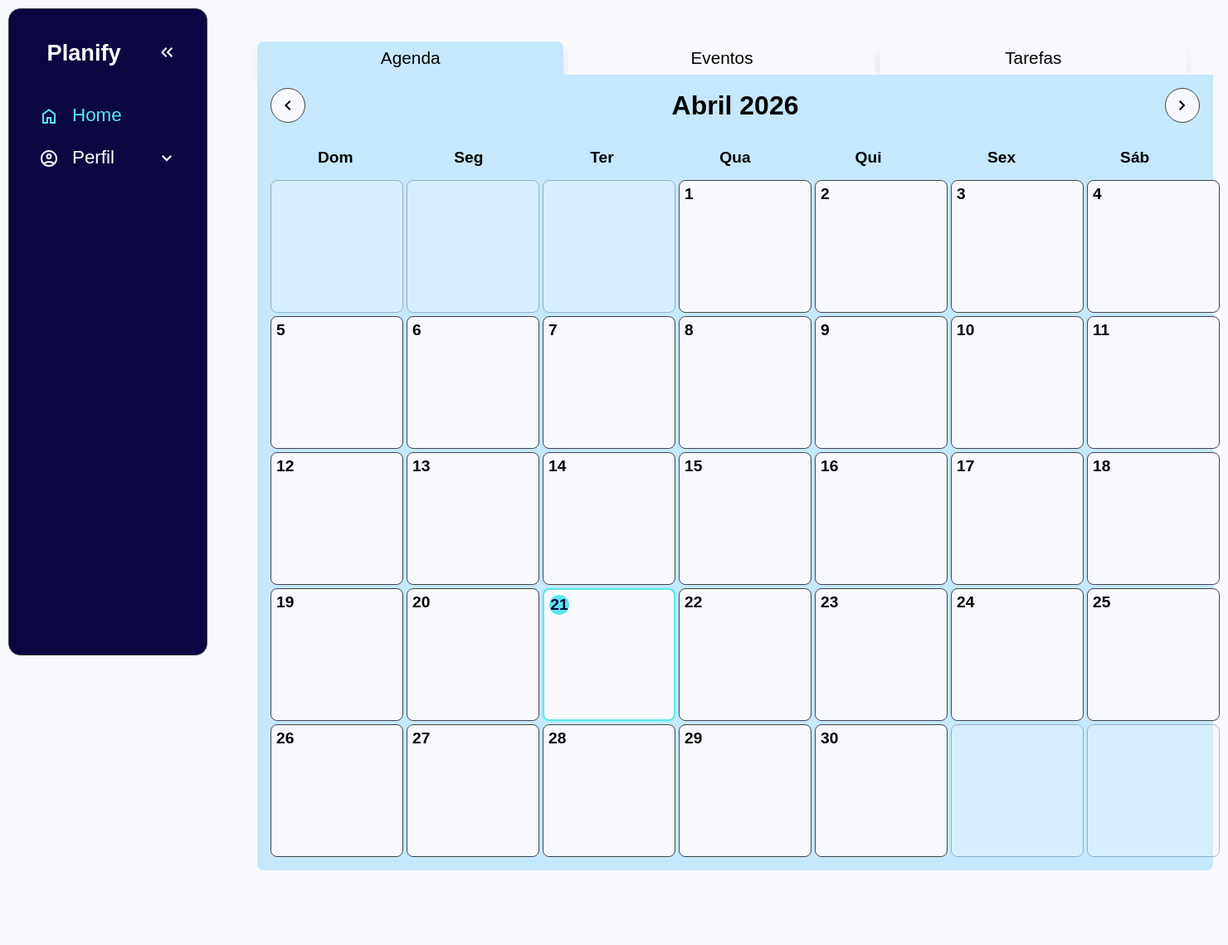
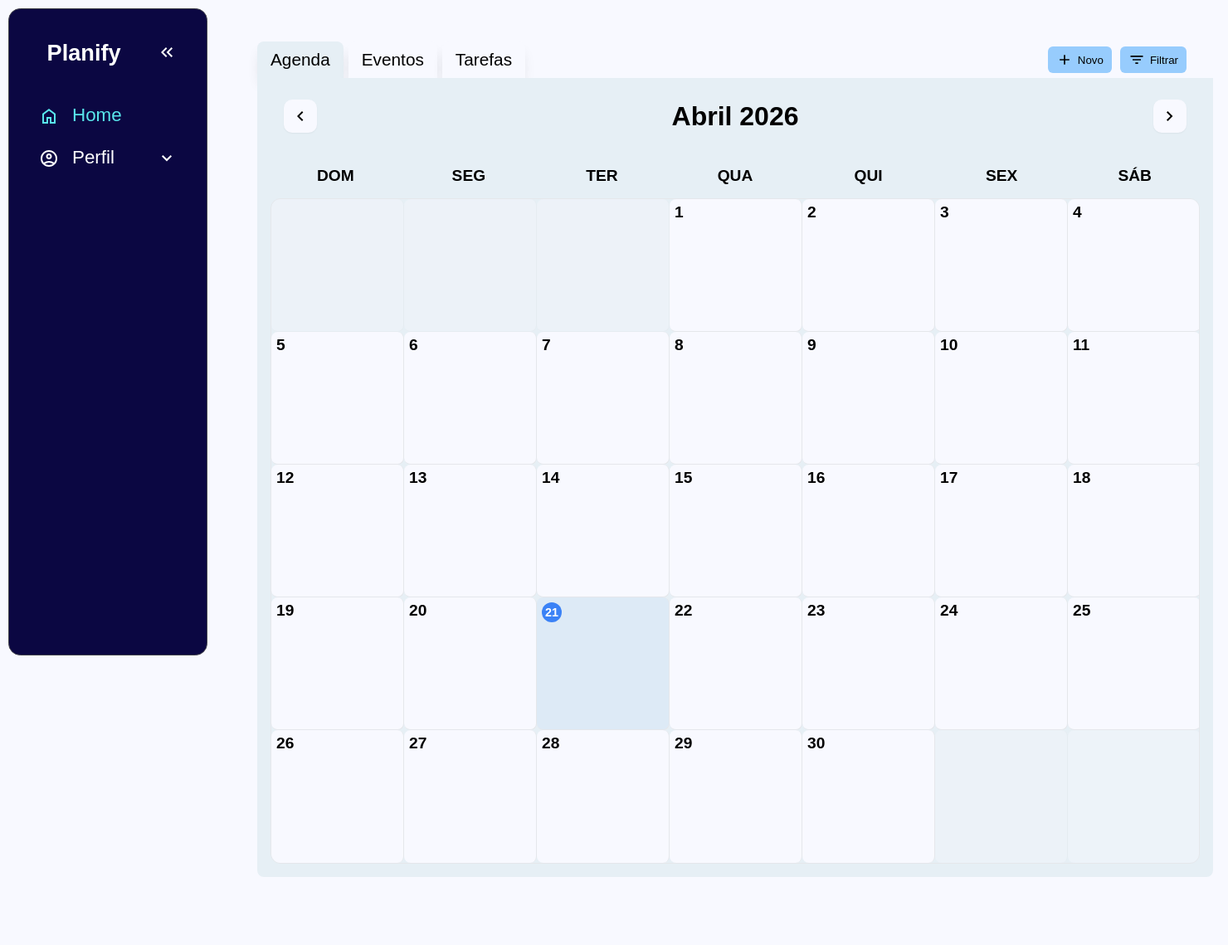
Before and after one commit to MEduardaNunes/TP-ES, a Django app: page /schedule/main_calendar_view/ in a window 1480 px wide. Shown: the whole page at 83% size. Before the commit the page ends 1049 px from the top, so only its background shows below. Run offline with Django 5.2, Linux system fonts and the light colour scheme; a user stored in the database is signed in; data that the repository does not hold is empty; some web fonts are replaced.

Commit message:
melhorando agenda

```diff
--- a/tp_es/schedules/static/schedules/css/calendar.css
+++ b/tp_es/schedules/static/schedules/css/calendar.css
@@ -240,6 +240,7 @@ main p {
   align-items: center;
   justify-content: space-between;
   margin-bottom: 1.5em;
+  padding: 10px 16px;
 }
 
 .calendar-header h2 {
@@ -257,27 +258,48 @@ main p {
   display: flex;
   align-items: center;
   justify-content: center;
+
   width: 40px;
   height: 40px;
-  border-radius: 2em;
+
+  border-radius: 10px;
   background: var(--base-clr);
-  border: 1px solid var(--line-clr);
+  border: none;
   color: var(--secondary-text-clr);
   text-decoration: none;
   transition: all 200ms ease;
+  cursor: pointer;
 }
 
 .calendar-nav-btn:hover {
   background: var(--accent-clr);
-  border-color: var(--accent-clr);
-  color: var(--sidebar-clr);
+  transform: translateY(-1px);
+}
+
+.calendar-nav-btn {
+  box-shadow: 0 1px 2px rgba(0,0,0,0.05);
+}
+
+.calendar-nav-btn:hover {
+  box-shadow: 0 4px 10px rgba(0,0,0,0.08);
+}
+
+.calendar-weekdays {
+  gap: 4px;
+  margin-bottom: 0px;
 }
 
 .calendar-weekdays,
 .calendar-grid {
   display: grid;
   grid-template-columns: repeat(7, 1fr);
-  gap: 4px;
+}
+
+.calendar-grid {
+  gap: 0;
+  border: 1px solid #e5e7eb;
+  border-radius: 12px;
+  overflow: hidden;
 }
 
 .calendar-weekdays div {
@@ -305,7 +327,8 @@ main p {
 .calendar-day {
   background: var(--base-clr);
   border-radius: 0.5em;
-  border: 1px solid var(--line-clr);
+  border-right: 1px solid #e5e7eb;
+  border-bottom: 1px solid #e5e7eb;
   min-height: 10em;
   min-width: 10em;
   padding: 6px;
@@ -320,8 +343,15 @@ main p {
 }
 
 .calendar-day.today {
-  border: 2px solid var(--accent-clr);
-  box-shadow: 0 0 0 2px rgba(89, 231, 236, 0.15);
+  background: transparent;
+}
+
+.calendar-day:nth-child(7n) {
+  border-right: none;
+}
+
+.calendar-day:nth-last-child(-n+7) {
+  border-bottom: none;
 }
 
 .day-number {
@@ -335,15 +365,22 @@ main p {
 
 .calendar-day.today .day-number {
   font-size: 1.2rem;
-  color: var(--sidebar-clr);
-  background: var(--accent-clr);
+  background-color: #3b82f6;
+  color: white;
   width: 1.5rem;
   height: 1.5rem;
+
   border-radius: 50%;
   display: flex;
   align-items: center;
   justify-content: center;
-  font-size: 1.2rem;
+
+  font-size: 0.9rem;
+  font-weight: 600;
+}
+
+.calendar-day.today {
+  background: rgba(59, 130, 246, 0.05);
 }
 
 .day-events {
@@ -376,6 +413,7 @@ main p {
   color: #fff;
   cursor: pointer;
   overflow: hidden;
+  margin-top: 2px;
   transition: filter 150ms ease, box-shadow 150ms ease;
   min-height: 14px;
 }
@@ -606,14 +644,22 @@ main p {
   width: 100%;
 }
 
+.tabs-topbar {
+  display: flex;
+  justify-content: space-between;
+  align-items: center;
+  flex-wrap: nowrap;
+  gap: 10px;
+}
+
 .tab-buttons {
   display: flex;
   gap: 6px;
-  width: 100%;
+  max-width: 600px;
 }
 
 .tab-btn {
-  width: 100%;
+  flex: 1;
   border: none;
   background-color: var(--base-clr);
   color: black;
@@ -621,13 +667,13 @@ main p {
   box-shadow: 0px 10px 15px -3px rgba(0, 0, 0, 0.1);
   font-weight: 500;
   font-size: 1.3em;
-  padding: 8px;
+  padding: 10px 16px;
   cursor: pointer;
   transition: background-color .3s ease;
 }
 
 .tab-btn.active {
-  background-color: rgb(197, 232, 255);
+  background-color: rgb(230, 239, 245);
 }
 
 .tab-btn:hover {
@@ -637,21 +683,48 @@ main p {
 .content {
   width: 100%;
   display: none;
-  top: 0;
-  left: 0;
-  position: absolute;
   transition: opacity 0.2s ease;
 }
 
 .tab-contents {
   position: relative;
+  width: 100%;
 }
+
 
 .content.show {
   display: block;
-  background-color: rgb(197, 232, 255);
+  background-color: rgb(230, 239, 245);
   border-radius: 0px 0px 8px 8px;
   padding: 16px;
   opacity: 1;
   transition: 0.2s ease;
 }
+
+.tab-actions {
+  display: flex;
+  gap: 10px;
+  margin-left: auto;
+}
+
+.action-btn {
+  display: flex;
+  align-items: center;
+  gap: 6px;
+
+  background: #97ccfd;
+  border: none;
+  padding: 6px 10px;
+  border-radius: 6px;
+
+  cursor: pointer;
+  white-space: nowrap;
+}
+
+.action-btn:hover {
+  background: #6bb8f5;
+}
+
+.action-btn svg {
+  fill: currentColor;
+}
--- a/tp_es/schedules/templates/schedules/calendar.html
+++ b/tp_es/schedules/templates/schedules/calendar.html
@@ -3,6 +3,7 @@
 
 <!DOCTYPE html>
 <html lang="pt-br">
+
 <head>
   <meta charset="UTF-8" />
   <meta name="viewport" content="width=device-width, initial-scale=1.0" />
@@ -18,20 +19,31 @@
       <li>
         <span class="logo">Planify</span>
         <button onclick="toggleSidebar()" id="toggle-btn">
-          <svg xmlns="http://www.w3.org/2000/svg" height="24px" viewBox="0 -960 960 960" width="24px" fill="#e3e3e3"><path d="M440-240 200-480l240-240 56 56-183 184 183 184-56 56Zm264 0L464-480l240-240 56 56-183 184 183 184-56 56Z"/></svg>
+          <svg xmlns="http://www.w3.org/2000/svg" height="24px" viewBox="0 -960 960 960" width="24px" fill="#e3e3e3">
+            <path
+              d="M440-240 200-480l240-240 56 56-183 184 183 184-56 56Zm264 0L464-480l240-240 56 56-183 184 183 184-56 56Z" />
+          </svg>
         </button>
       </li>
       <li class="active">
         <a href="{% url 'schedules:main_calendar_view' %}">
-          <svg xmlns="http://www.w3.org/2000/svg" height="24px" viewBox="0 -960 960 960" width="24px" fill="#e3e3e3"><path d="M240-200h120v-240h240v240h120v-360L480-740 240-560v360Zm-80 80v-480l320-240 320 240v480H520v-240h-80v240H160Zm320-350Z"/></svg>
+          <svg xmlns="http://www.w3.org/2000/svg" height="24px" viewBox="0 -960 960 960" width="24px" fill="#e3e3e3">
+            <path
+              d="M240-200h120v-240h240v240h120v-360L480-740 240-560v360Zm-80 80v-480l320-240 320 240v480H520v-240h-80v240H160Zm320-350Z" />
+          </svg>
           <span>Home</span>
         </a>
       </li>
       <li>
         <button onclick=toggleSubMenu(this) class="dropdown-btn">
-          <svg xmlns="http://www.w3.org/2000/svg" height="24px" viewBox="0 -960 960 960" width="24px" fill="#e3e3e3"><path d="M234-276q51-39 114-61.5T480-360q69 0 132 22.5T726-276q35-41 54.5-93T800-480q0-133-93.5-226.5T480-800q-133 0-226.5 93.5T160-480q0 59 19.5 111t54.5 93Zm146.5-204.5Q340-521 340-580t40.5-99.5Q421-720 480-720t99.5 40.5Q620-639 620-580t-40.5 99.5Q539-440 480-440t-99.5-40.5ZM480-80q-83 0-156-31.5T197-197q-54-54-85.5-127T80-480q0-83 31.5-156T197-763q54-54 127-85.5T480-880q83 0 156 31.5T763-763q54 54 85.5 127T880-480q0 83-31.5 156T763-197q-54 54-127 85.5T480-80Zm100-95.5q47-15.5 86-44.5-39-29-86-44.5T480-280q-53 0-100 15.5T294-220q39 29 86 44.5T480-160q53 0 100-15.5ZM523-537q17-17 17-43t-17-43q-17-17-43-17t-43 17q-17 17-17 43t17 43q17 17 43 17t43-17Zm-43-43Zm0 360Z"/></svg>
+          <svg xmlns="http://www.w3.org/2000/svg" height="24px" viewBox="0 -960 960 960" width="24px" fill="#e3e3e3">
+            <path
+              d="M234-276q51-39 114-61.5T480-360q69 0 132 22.5T726-276q35-41 54.5-93T800-480q0-133-93.5-226.5T480-800q-133 0-226.5 93.5T160-480q0 59 19.5 111t54.5 93Zm146.5-204.5Q340-521 340-580t40.5-99.5Q421-720 480-720t99.5 40.5Q620-639 620-580t-40.5 99.5Q539-440 480-440t-99.5-40.5ZM480-80q-83 0-156-31.5T197-197q-54-54-85.5-127T80-480q0-83 31.5-156T197-763q54-54 127-85.5T480-880q83 0 156 31.5T763-763q54 54 85.5 127T880-480q0 83-31.5 156T763-197q-54 54-127 85.5T480-80Zm100-95.5q47-15.5 86-44.5-39-29-86-44.5T480-280q-53 0-100 15.5T294-220q39 29 86 44.5T480-160q53 0 100-15.5ZM523-537q17-17 17-43t-17-43q-17-17-43-17t-43 17q-17 17-17 43t17 43q17 17 43 17t43-17Zm-43-43Zm0 360Z" />
+          </svg>
           <span>Perfil</span>
-          <svg xmlns="http://www.w3.org/2000/svg" height="24px" viewBox="0 -960 960 960" width="24px" fill="#e3e3e3"><path d="M480-344 240-584l56-56 184 184 184-184 56 56-240 240Z"/></svg>
+          <svg xmlns="http://www.w3.org/2000/svg" height="24px" viewBox="0 -960 960 960" width="24px" fill="#e3e3e3">
+            <path d="M480-344 240-584l56-56 184 184 184-184 56 56-240 240Z" />
+          </svg>
         </button>
         <ul class="sub-menu">
           <div>
@@ -53,7 +65,7 @@
   </nav>
   <main>
     <div class="tabs-header">
-
+      <div class="tabs-topbar">
         <div class="tab-buttons">
           <button class="tab-btn active" content-id="agenda">
             Agenda
@@ -68,12 +80,29 @@
           </button>
         </div>
 
+        <div class="tab-actions">
+          <button class="action-btn">
+            <svg xmlns="http://www.w3.org/2000/svg" height="20px" viewBox="0 -960 960 960" width="20px">
+              <path d="M440-440H200v-80h240v-240h80v240h240v80H520v240h-80v-240Z" />
+            </svg>
+            Novo
+          </button>
+
+          <button class="action-btn">
+            <svg xmlns="http://www.w3.org/2000/svg" height="20px" viewBox="0 -960 960 960" width="20px">
+              <path d="M400-240v-80h160v80H400ZM240-440v-80h480v80H240ZM120-640v-80h720v80H120Z" />
+            </svg>
+            Filtrar
+          </button>
+        </div>
+      </div>
+
       <div class="tab-contents">
         <div class="content" id="agenda">
           <div class="calendar-header">
             <a href="?mes={{ prev_month }}&ano={{ prev_year }}" class="calendar-nav-btn">
               <svg xmlns="http://www.w3.org/2000/svg" height="24px" viewBox="0 -960 960 960" width="24px">
-                <path d="M560-240 320-480l240-240 56 56-184 184 184 184-56 56Z"/>
+                <path d="M560-240 320-480l240-240 56 56-184 184 184 184-56 56Z" />
               </svg>
             </a>
 
@@ -81,14 +110,19 @@
 
             <a href="?mes={{ next_month }}&ano={{ next_year }}" class="calendar-nav-btn">
               <svg xmlns="http://www.w3.org/2000/svg" height="24px" viewBox="0 -960 960 960" width="24px">
-                <path d="M504-480 320-664l56-56 240 240-240 240-56-56 184-184Z"/>
+                <path d="M504-480 320-664l56-56 240 240-240 240-56-56 184-184Z" />
               </svg>
             </a>
           </div>
 
           <div class="calendar-weekdays">
-            <div>Dom</div><div>Seg</div><div>Ter</div>
-            <div>Qua</div><div>Qui</div><div>Sex</div><div>Sáb</div>
+            <div>DOM</div>
+            <div>SEG</div>
+            <div>TER</div>
+            <div>QUA</div>
+            <div>QUI</div>
+            <div>SEX</div>
+            <div>SÁB</div>
           </div>
 
           <div class="calendar-grid" id="calendar-grid"></div>
@@ -103,18 +137,15 @@
           <h1>TAREFAS</h1>
         </div>
       </div>
-
     </div>
-
-    <div class="calendar-container">
-
     </div>
   </main>
 
   <div id="modal" class="modal hidden">
     <div class="modal-content">
       <button class="close-btn" onclick="closeModal()">
-        <svg xmlns="http://www.w3.org/2000/svg" height="24px" viewBox="0 -960 960 960" width="24px" fill="currentColor"><path d="m256-200-56-56 224-224-224-224 56-56 224 224 224-224 56 56-224 224 224 224-56 56-224-224-224 224Z"/>
+        <svg xmlns="http://www.w3.org/2000/svg" height="24px" viewBox="0 -960 960 960" width="24px" fill="currentColor">
+          <path d="m256-200-56-56 224-224-224-224 56-56 224 224 224-224 56 56-224 224 224 224-56 56-224-224-224 224Z" />
         </svg>
       </button>
 
@@ -133,7 +164,8 @@
           {% endfor %}
         </select>
         {% else %}
-          <p class="modal-warning">Você não é administrador de nenhuma agenda. Crie ou peça acesso de admin a uma agenda para criar atividades.</p>
+        <p class="modal-warning">Você não é administrador de nenhuma agenda. Crie ou peça acesso de admin a uma agenda
+          para criar atividades.</p>
         {% endif %}
 
         <label>Título</label>
@@ -185,8 +217,9 @@
       {
         day: {{ day }},
         activities: [
-          {% if activities_by_day|get_item:day %}
-            {% for activity in activities_by_day|get_item:day %}
+          {% with activities_by_day|get_item:day as activities %}
+            {% if activities %}
+              {% for activity in activities %}
               {
                 id: {{ activity.id }},
                 title: "{{ activity.title|escapejs }}",
@@ -197,6 +230,7 @@
               }{% if not forloop.last %},{% endif %}
               {% endfor %}
             {% endif %}
+          {% endwith %}
         ]
       }{% if not forloop.last %},{% endif %}
       {% endfor %}
@@ -205,4 +239,5 @@
   </script>
   <script src="{% static 'schedules/js/tabs.js' %}" defer></script>
 </body>
+
 </html>
```
Lines whose indentation alone changed are shown as unchanged.
